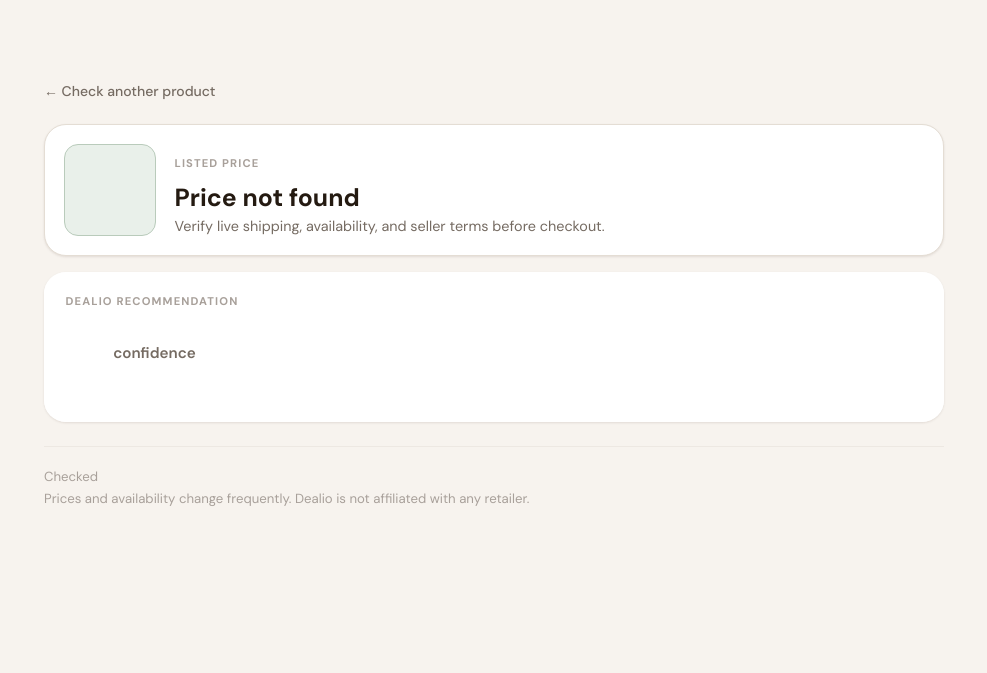
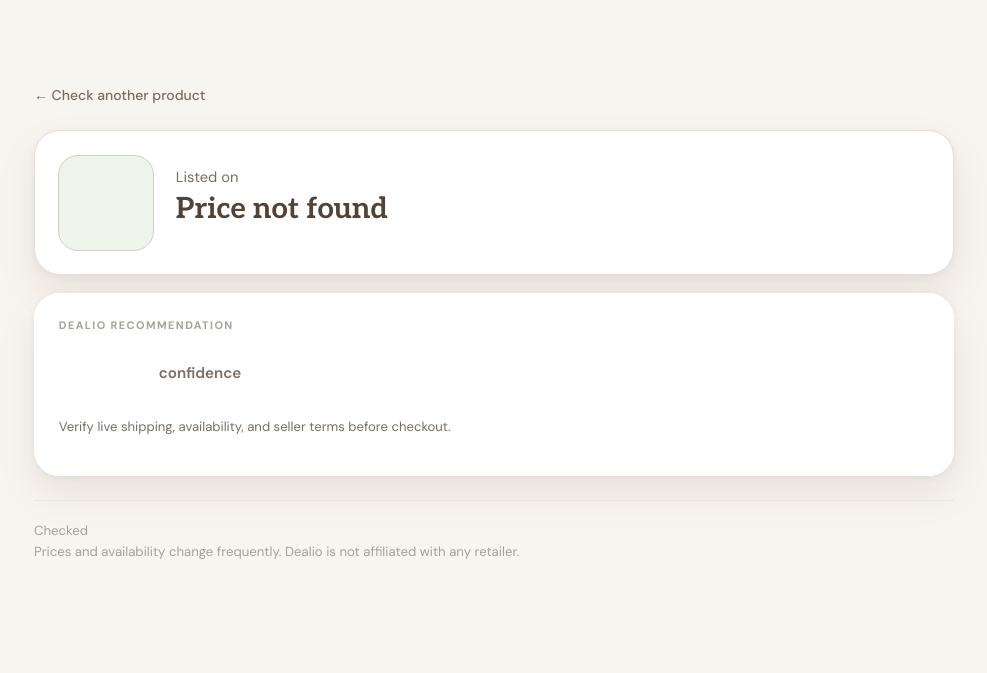
Before and after one commit to OctoberComstock/Dealio, a FastAPI app: template app/templates/result.html in a window 1280 px wide. Shown: the top 673 px of the page, without its empty margins (146-1133 px from the left). Run offline with FastAPI, Linux system fonts and the light colour scheme; the template is opened without the code that fills it, so the values that code supplies are empty.

Commit message:
ROK-73: Polish Dealio app styling
Refresh the app typography, palette, result page presentation, landing examples, and supporting page styles.

```diff
--- a/app/templates/base.html
+++ b/app/templates/base.html
@@ -6,19 +6,22 @@
     <title>Dealio</title>
     <link rel="preconnect" href="https://fonts.googleapis.com">
     <link rel="preconnect" href="https://fonts.gstatic.com" crossorigin>
-    <link href="https://fonts.googleapis.com/css2?family=DM+Sans:opsz,wght@9..40,400;9..40,500;9..40,600;9..40,700&display=swap" rel="stylesheet">
+    <link href="https://fonts.googleapis.com/css2?family=Aleo:wght@400;700&family=DM+Sans:opsz,wght@9..40,400;9..40,500;9..40,600;9..40,700&display=swap" rel="stylesheet">
     <style>
         *, *::before, *::after { box-sizing: border-box; }
 
         :root {
-            --bg:              #F7F3EE;
-            --surface:         #FDFAF6;
+            --font-body:       'DM Sans', system-ui, sans-serif;
+            --font-display:    'Aleo', Georgia, serif;
+
+            --bg:              #F8F4EF;
+            --surface:         #FFFDF9;
             --surface-raised:  #FFFFFF;
-            --border:          #E4DDD4;
-            --border-light:    #EDE8E2;
+            --border:          #E7DED5;
+            --border-light:    #F0E9E2;
 
-            --text-primary:    #241A11;
-            --text-secondary:  #756B62;
+            --text-primary:    #534236;
+            --text-secondary:  #7B6D62;
             --text-muted:      #A8A09A;
 
             --accent:          #5E7B65;
@@ -36,6 +39,10 @@
             --overpriced-bg:     #F5EAEA;
             --overpriced-border: #CFA8A8;
 
+            --scale-low:     #8FA384;
+            --scale-mid:     #D8B978;
+            --scale-high:    #C88F91;
+
             --error-text:  #7A3535;
             --error-bg:    #F5ECEC;
             --error-border: #CFAAAA;
@@ -45,12 +52,12 @@
             --radius-lg:   22px;
             --radius-pill: 100px;
 
-            --shadow-sm: 0 1px 3px rgba(50, 30, 10, 0.07), 0 1px 2px rgba(50, 30, 10, 0.04);
-            --shadow-md: 0 4px 16px rgba(50, 30, 10, 0.09), 0 2px 4px rgba(50, 30, 10, 0.04);
+            --shadow-sm: 0 2px 8px rgba(50, 30, 10, 0.06), 0 1px 2px rgba(50, 30, 10, 0.04);
+            --shadow-md: 0 18px 42px rgba(50, 30, 10, 0.08), 0 2px 8px rgba(50, 30, 10, 0.05);
         }
 
         body {
-            font-family: 'DM Sans', system-ui, sans-serif;
+            font-family: var(--font-body);
             background: var(--bg);
             color: var(--text-primary);
             margin: 0;
--- a/app/templates/result.html
+++ b/app/templates/result.html
@@ -2,16 +2,16 @@
 {% block extra_styles %}
 <style>
     :root {
-        --result-green: #5E7B65;
-        --result-green-soft: #E9F0EA;
-        --result-green-border: #B9CBBB;
-        --result-yellow: #DDB97A;
-        --result-red: #CFA8A8;
+        --result-green: var(--scale-low);
+        --result-green-soft: #EEF3EC;
+        --result-green-border: #C8D3C3;
+        --result-yellow: var(--scale-mid);
+        --result-red: var(--scale-high);
     }
 
     main {
-        max-width: 900px;
-        margin: 3rem auto 5rem;
+        max-width: 920px;
+        margin: 3.25rem auto 5rem;
     }
 
     .nav-back {
@@ -20,7 +20,7 @@
         font-size: 0.875rem;
         font-weight: 500;
         color: var(--text-secondary);
-        margin-bottom: 1.5rem;
+        margin-bottom: 1.65rem;
         transition: color 0.1s;
     }
 
@@ -32,7 +32,7 @@
     .page-stack {
         display: flex;
         flex-direction: column;
-        gap: 1rem;
+        gap: 1.15rem;
     }
 
     .product-summary,
@@ -41,62 +41,60 @@
     .research-card {
         background: var(--surface-raised);
         border: 1px solid var(--border);
-        border-radius: var(--radius-lg);
-        box-shadow: var(--shadow-sm);
+        border-radius: 26px;
+        box-shadow: var(--shadow-md);
     }
 
     .product-summary {
         display: grid;
-        grid-template-columns: 5.75rem minmax(0, 1fr);
-        gap: 1.15rem;
-        padding: 1.2rem;
+        grid-template-columns: 6rem minmax(0, 1fr);
+        gap: 1.35rem;
+        padding: 1.45rem;
     }
 
     .product-placeholder {
-        width: 5.75rem;
-        height: 5.75rem;
-        border-radius: var(--radius-md);
+        width: 6rem;
+        height: 6rem;
+        border-radius: 20px;
         background: var(--result-green-soft);
         color: var(--result-green);
         border: 1px solid var(--result-green-border);
         display: flex;
         align-items: center;
         justify-content: center;
-        font-size: 1.9rem;
-        font-weight: 700;
+        font-family: var(--font-display);
+        font-size: 2rem;
+        font-weight: 600;
     }
 
     .product-name {
-        font-size: 1.65rem;
-        font-weight: 700;
-        line-height: 1.18;
-        margin: 0 0 0.75rem;
+        font-family: var(--font-display);
+        color: var(--text-primary);
+        font-size: 1.78rem;
+        font-weight: 600;
+        line-height: 1.12;
+        margin: 0 0 0.2rem;
+        max-width: 34rem;
     }
 
-    .product-meta {
+    .product-details {
         display: flex;
-        flex-wrap: wrap;
-        gap: 0.5rem 0.9rem;
-        align-items: baseline;
+        flex-direction: column;
+        gap: 0;
     }
 
     .merchant-line {
         color: var(--text-secondary);
-        font-size: 0.98rem;
-        margin: 0;
+        font-size: 0.92rem;
+        margin: 0.55rem 0 0.35rem;
     }
 
     .listed-price {
         color: var(--text-primary);
-        font-size: 1.55rem;
-        font-weight: 700;
+        font-family: var(--font-display);
+        font-size: 1.82rem;
+        font-weight: 600;
         margin: 0;
-    }
-
-    .seller-note {
-        color: var(--text-secondary);
-        font-size: 0.9rem;
-        margin: 0.2rem 0 0;
     }
 
     .decision-panel {
@@ -107,19 +105,19 @@
     .decision-main {
         background: var(--surface-raised);
         display: grid;
-        grid-template-columns: minmax(0, 1fr) 300px;
-        gap: 1.25rem;
-        padding: 1.35rem;
+        grid-template-columns: minmax(0, 1fr) 320px;
+        gap: 1.45rem;
+        padding: 1.55rem;
     }
 
     .decision-eyebrow,
     .section-label,
     .stat-label {
         color: var(--text-muted);
-        font-size: 0.7rem;
+        font-size: 0.68rem;
         font-weight: 700;
-        letter-spacing: 0.1em;
-        margin: 0 0 0.65rem;
+        letter-spacing: 0.13em;
+        margin: 0 0 0.5rem;
         text-transform: uppercase;
     }
 
@@ -127,8 +125,8 @@
         align-items: center;
         display: flex;
         flex-wrap: wrap;
-        gap: 0.75rem;
-        margin-bottom: 0.8rem;
+        gap: 0.85rem;
+        margin-bottom: 0.65rem;
     }
 
     .verdict-badge {
@@ -136,10 +134,14 @@
         border: 1px solid transparent;
         border-radius: var(--radius-pill);
         display: inline-flex;
-        font-size: 1.7rem;
+        font-family: var(--font-display);
+        font-size: 1.55rem;
         font-weight: 700;
+        justify-content: center;
         line-height: 1;
-        padding: 0.7rem 1.05rem;
+        min-width: 5.4rem;
+        padding: 0.72rem 1.15rem;
+        text-align: center;
     }
 
     .verdict-badge.good-deal {
@@ -178,17 +180,24 @@
         font-weight: 600;
     }
 
+    .verdict-note {
+        color: var(--text-secondary);
+        font-size: 0.82rem;
+        line-height: 1.45;
+        margin: 0 0 0.95rem;
+    }
+
     .summary {
-        font-size: 1rem;
-        line-height: 1.65;
+        font-size: 1.01rem;
+        line-height: 1.75;
         margin: 0;
     }
 
     .market-card {
-        background: rgba(255, 255, 255, 0.74);
+        background: rgba(255, 253, 249, 0.88);
         border: 1px solid var(--border);
-        border-radius: var(--radius-md);
-        padding: 1rem;
+        border-radius: 22px;
+        padding: 1.1rem;
     }
 
     .market-card .section-label {
@@ -380,14 +386,10 @@
             </div>
             <div>
                 <h1 id="product-summary-heading" class="product-name">{{ result.product_name }}</h1>
-                <div class="product-meta">
-                    <div>
-                        <p class="stat-label">Listed price</p>
-                        <p class="listed-price">{{ result.listed_price or "Price not found" }}</p>
-                    </div>
-                    <p class="merchant-line">{{ result.merchant }}</p>
+                <div class="product-details">
+                    <p class="merchant-line">Listed on {{ result.merchant }}</p>
+                    <p class="listed-price">{{ result.listed_price or "Price not found" }}</p>
                 </div>
-                <p class="seller-note">Verify live shipping, availability, and seller terms before checkout.</p>
             </div>
         </section>
 
@@ -401,6 +403,7 @@
                         </h2>
                         <span class="confidence-label">{{ result.confidence.value.title() }} confidence</span>
                     </div>
+                    <p class="verdict-note">Verify live shipping, availability, and seller terms before checkout.</p>
                     <p class="summary">{{ result.summary }}</p>
                 </div>
 
```
Also changed, not shown: other parts of app/templates/result.html (+13 -16 lines), app/templates/index.html (+10 -9 lines), app/templates/landing.html (+48 -34 lines), app/templates/loading.html (+15 -10 lines), tests/test_pages.py (+1 -2 lines), 2 other files.
